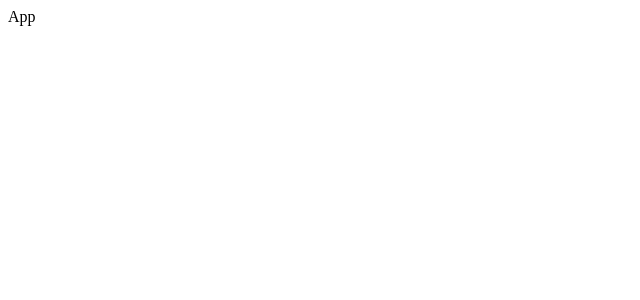
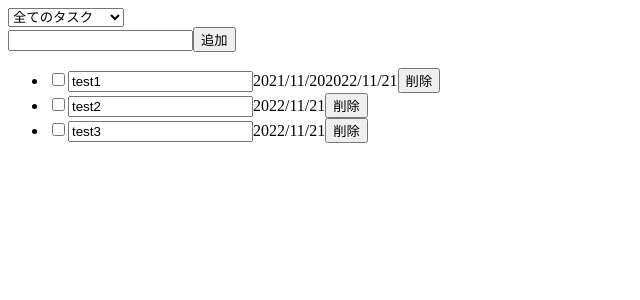
Before and after one commit to HayatoNabetani/react-todo, a React (Create React App) app: page / in a window 1280 px wide. Shown: the top 300 px of the page, without its empty margins (0-640 px from the left). Built offline with nearby package versions, Linux system fonts and the light colour scheme.

Commit message:
一通りの画面イメージの作成

```diff
--- a/src/App.tsx
+++ b/src/App.tsx
@@ -1,9 +1,12 @@
 import React from 'react'
+import Todo from './components/Todo'
 
 const App = () => {
-  return (
-    <div>App</div>
-  )
+    return (
+        <>
+            <Todo/>
+        </>
+    )
 }
 
 export default App
--- /dev/null
+++ b/src/components/Todo.tsx
@@ -0,0 +1,61 @@
+import React, { useState, useEffect } from "react";
+
+const Todo = () => {
+    const [todoList, setTodoList] = useState([
+        {
+            id: 0,
+            content: "test1",
+            createdAt: "2021/11/20",
+            updatedAt: "2022/11/21",
+            isFinished: false,
+            isDeleted: false,
+        },
+        {
+            id: 1,
+            content: "test2",
+            updatedAt: "2022/11/21",
+            createdAt: "",
+            isFinished: false,
+            isDeleted: false,
+        },
+        {
+            id: 2,
+            content: "test3",
+            createdAt: "",
+            updatedAt: "2022/11/21",
+            isFinished: false,
+            isDeleted: false,
+        },
+    ]);
+    return (
+        <>
+            <div className="selectFilter">
+                <select>
+                    <option value="0">全てのタスク</option>
+                    <option value="0">完了したタスク</option>
+                    <option value="0">現在のタスク</option>
+                    <option value="0">ゴミ箱</option>
+                </select>
+            </div>
+            <div className="createTodoList">
+                <input type="text" />
+                <button>追加</button>
+            </div>
+            <ul className="showTodoList">
+            {todoList.map((item) => {
+                return (
+                    <li key={item.id}>
+                        <input type="checkbox" />
+                        <input type="text" value={item.content} />
+                        <span>{item.createdAt}</span>
+                        <span>{item.updatedAt}</span>
+                        <button>削除</button>
+                    </li>
+                );
+            })}
+            </ul>
+        </>
+    );
+};
+
+export default Todo;
```
